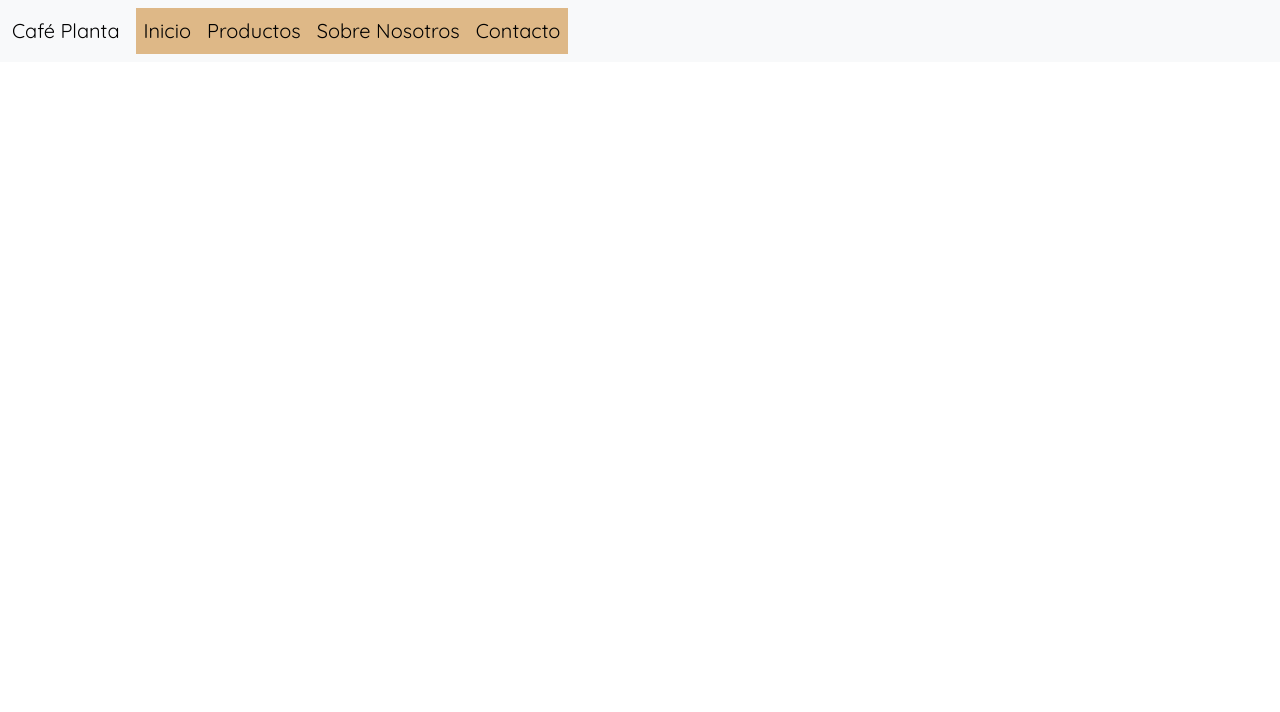
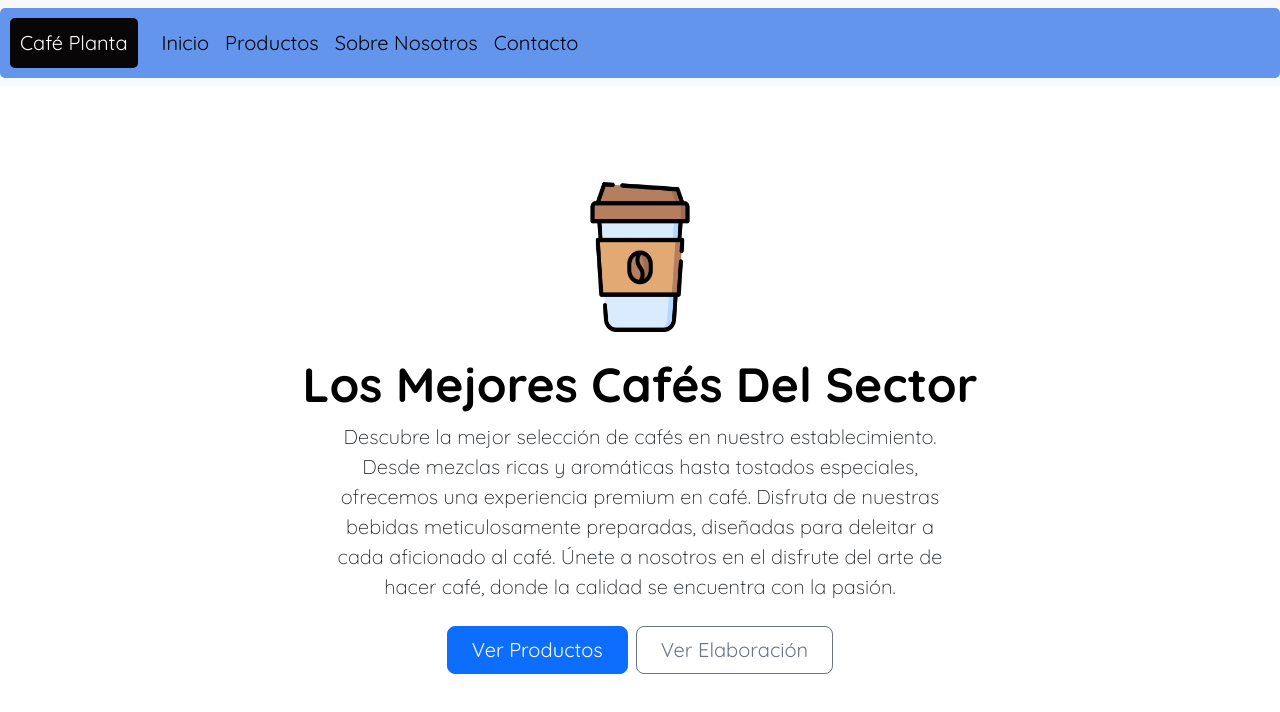
Before and after one commit to joaonunez/reactLandingPage, a React (Create React App) app in the folder app/: page / in a window 1280 px wide. Shown: the top 712 px of the page. Built offline with nearby package versions, Linux system fonts and the light colour scheme.

Commit message:
banner terminado

```diff
--- a/app/src/App.js
+++ b/app/src/App.js
@@ -1,12 +1,16 @@
+import React from 'react';
 import 'bootstrap/dist/css/bootstrap.min.css';
+import 'bootstrap/dist/js/bootstrap.bundle.min.js';
 import './css/main.css'
 import { Header } from './components/Header';
+import { MainContent } from './components/MainContent';
 
 
 function App() {
   return (
     <div className="App">
       <Header></Header>
+      <MainContent></MainContent>
     </div>
   );
 }
--- a/app/src/components/Header.jsx
+++ b/app/src/components/Header.jsx
@@ -1,9 +1,11 @@
+import React from "react";
 import { NavItem } from "./subcomponents/NavItem";
+
 export function Header() {
   return (
     <nav className="navbar navbar-expand-lg bg-body-tertiary">
-        <div className="container-fluid">
-          <a className="navbar-brand" href="https://www.youtube.com">
+      <div className="container-fluid contenedornav">
+        <a className="navbar-brand logo" href="https://www.youtube.com">
           Café Planta
         </a>
         <button
@@ -17,9 +19,12 @@ export function Header() {
         >
           <span className="navbar-toggler-icon"></span>
         </button>
-          <div className="collapse navbar-collapse" id="navbarNav">
+        <div
+          className="collapse navbar-collapse"
+          id="navbarNav"
+        >
           <ul className="navbar-nav">
-              <NavItem></NavItem>
+            <NavItem />
           </ul>
         </div>
       </div>
--- /dev/null
+++ b/app/src/components/MainContent.jsx
@@ -0,0 +1,40 @@
+import React from "react";
+import cafeImage from "../images/taza-de-cafe.png";
+
+export function MainContent() {
+  return (
+    <div className="px-4 py-5 my-5 text-center">
+      <img
+        className="d-block mx-auto mb-4"
+        src={cafeImage}
+        alt=""
+        width="140"
+        height="150"
+      />
+      <h1 className="display-5 fw-bold text-body-emphasis">
+        Los Mejores Cafés Del Sector
+      </h1>
+      <div className="col-lg-6 mx-auto">
+        <p className="lead mb-4">
+          Descubre la mejor selección de cafés en nuestro establecimiento. Desde
+          mezclas ricas y aromáticas hasta tostados especiales, ofrecemos una
+          experiencia premium en café. Disfruta de nuestras bebidas
+          meticulosamente preparadas, diseñadas para deleitar a cada aficionado
+          al café. Únete a nosotros en el disfrute del arte de hacer café, donde
+          la calidad se encuentra con la pasión.
+        </p>
+        <div className="d-grid gap-2 d-sm-flex justify-content-sm-center">
+          <button type="button" className="btn btn-primary btn-lg px-4 gap-3">
+            Ver Productos
+          </button>
+          <button
+            type="button"
+            className="btn btn-outline-secondary btn-lg px-4"
+          >
+            Ver Elaboración
+          </button>
+        </div>
+      </div>
+    </div>
+  );
+}
--- a/app/src/components/subcomponents/NavItem.jsx
+++ b/app/src/components/subcomponents/NavItem.jsx
@@ -1,4 +1,6 @@
+import React from "react";
 import navItems from "../../scripts/nav/navitems";
+
 export function NavItem() {
   return (
     <>
--- a/app/src/css/subcss/nav.css
+++ b/app/src/css/subcss/nav.css
@@ -1,9 +1,24 @@
+.logo{
+    background-color: rgb(8, 6, 6);
+    color: white;
+    border-radius: 5px;
+    padding: 10px;
+}
+.logo:hover{
+    color: chartreuse;
+}
+.contenedornav{
+    padding: 10px;
+    background-color: cornflowerblue;
+    border-radius: 5px;
+}
 .a-item{
-    width: auto;
-    background-color: burlywood;
+    width: 100%;
     font-size: 20px;
     text-align: center;
+    border-radius: 5px;
 }
 .a-item:hover{
-    background-color: cadetblue;
+    background-color: rgb(255, 255, 255);
+    border-radius: 5px;
 }
```
Also changed, not shown: app/src/images/taza-de-cafe.png (added). Lines whose indentation alone changed are shown as unchanged.
